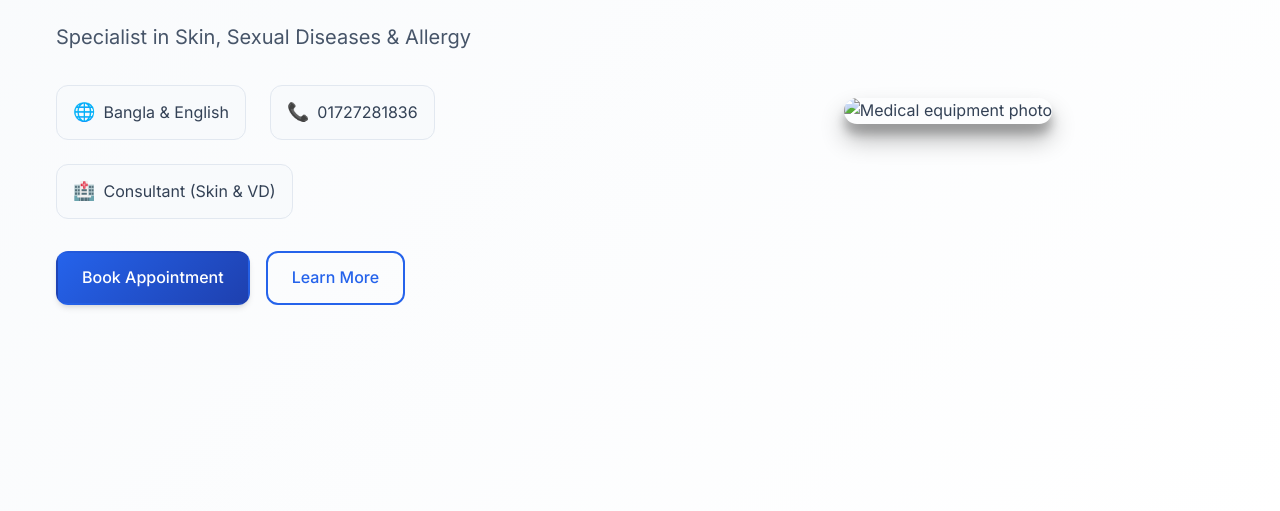
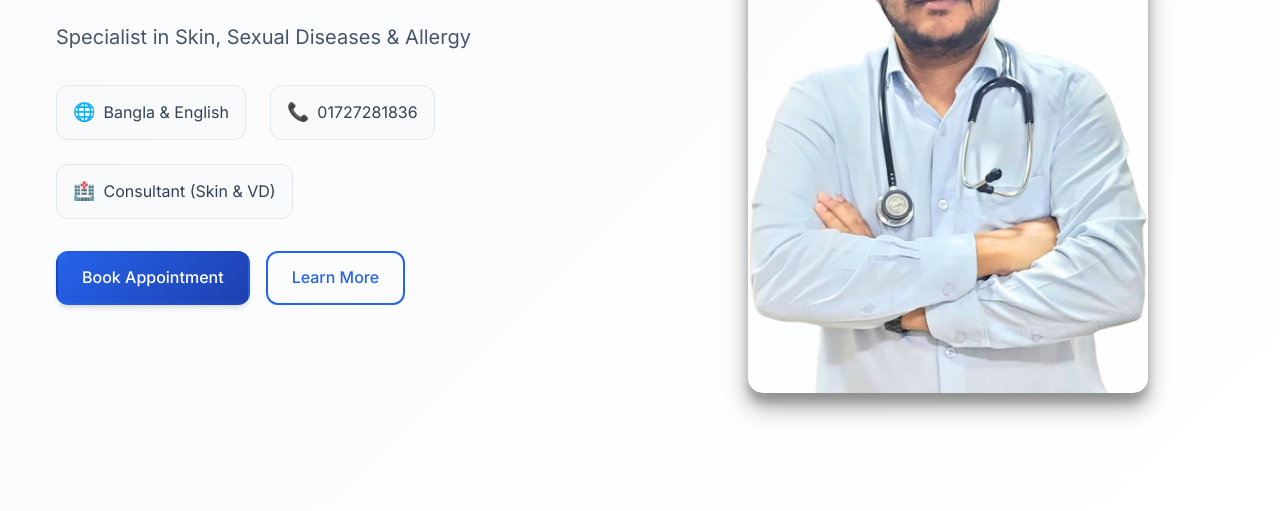
Before and after one commit to Mushfik8/Dr.Shuvo, a website built with Vite: page index.html in a window 1280 px wide. Shown: the part 289-800 px from the top of the page. Built offline with nearby package versions, Linux system fonts and the light colour scheme; files whose address does not match are found by name.

Commit message:
Update index.html

```diff
--- a/index.html
+++ b/index.html
@@ -88,7 +88,7 @@
             </div>
             <div class="hero-visual">
                 <div class="image-3d-frame">
-                    <img src="/public/img.png" alt="Medical equipment photo">
+                    <img src="/public/1img.png" alt="Medical equipment photo">
                 </div>
             </div>
 
```
